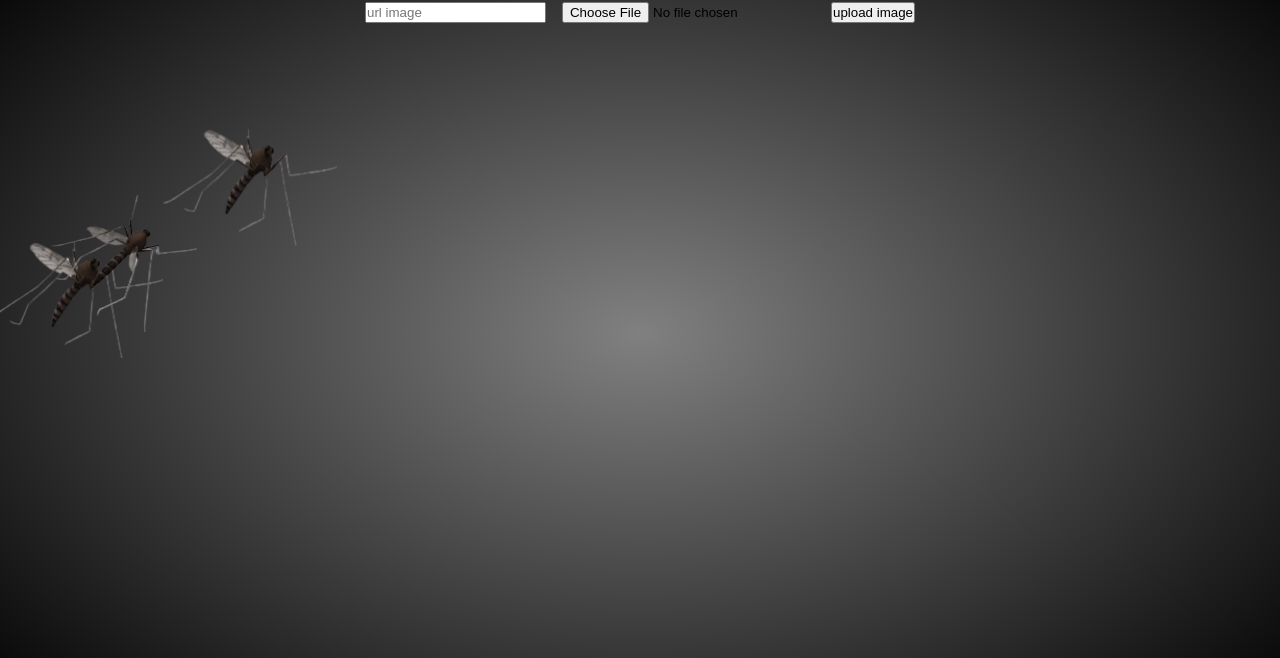
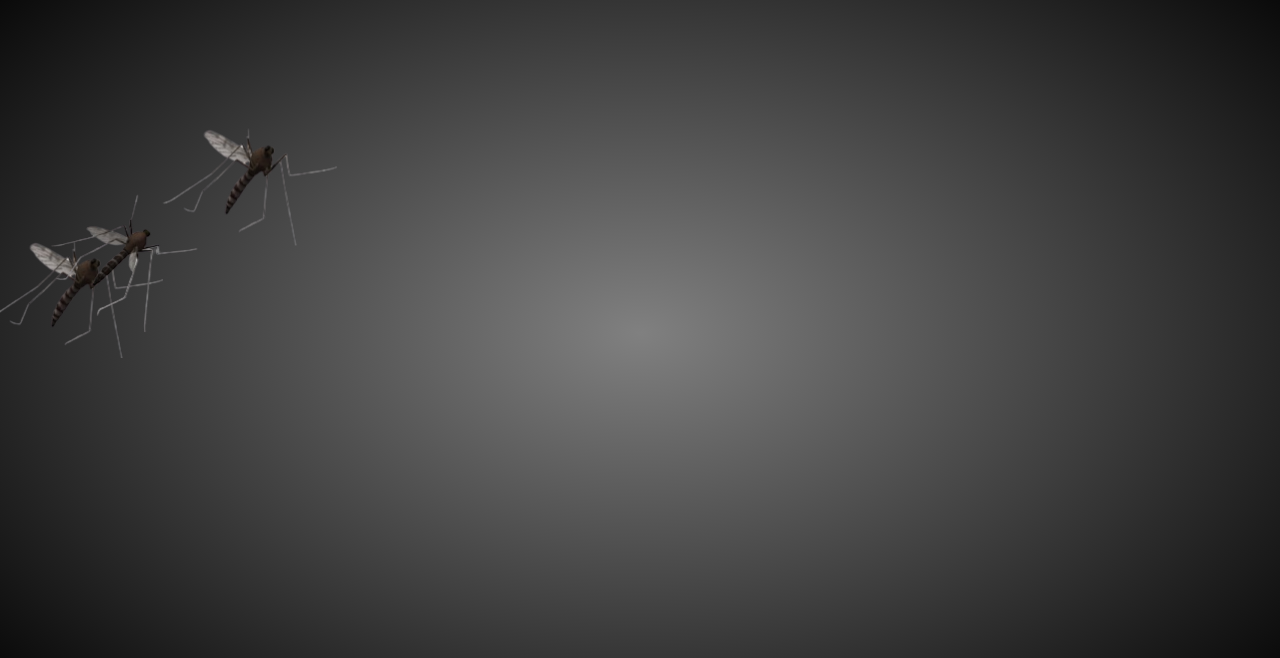
Before and after one commit to CarlosSebastianLorenzo/MosquitoKiller, a plain HTML site: page index.html in a window 1280 px wide. Shown: the part 67-725 px from the top of the page. Drawn offline with Linux system fonts and the light colour scheme.

Commit message:
se vació el header

```diff
--- a/index.html
+++ b/index.html
@@ -11,11 +11,6 @@
 <body>
     <header>
         <h1>Mosquito Killer</h1>
-        <form action="GenerateImage">
-            <input type="url" name="" id="" placeholder="url image">
-            <input type="file" name="" id="" value="select image">
-            <input type="submit" value="upload image">
-        </form>
     </header>
     <main>
         <div id="container">
```
